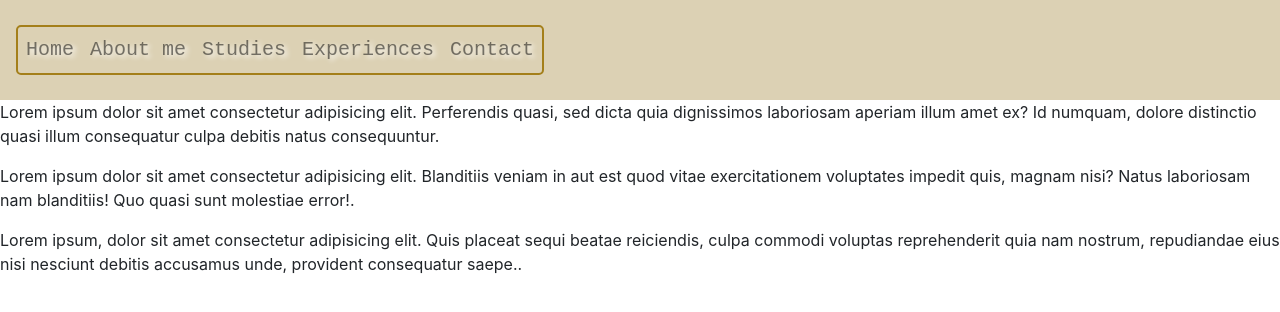
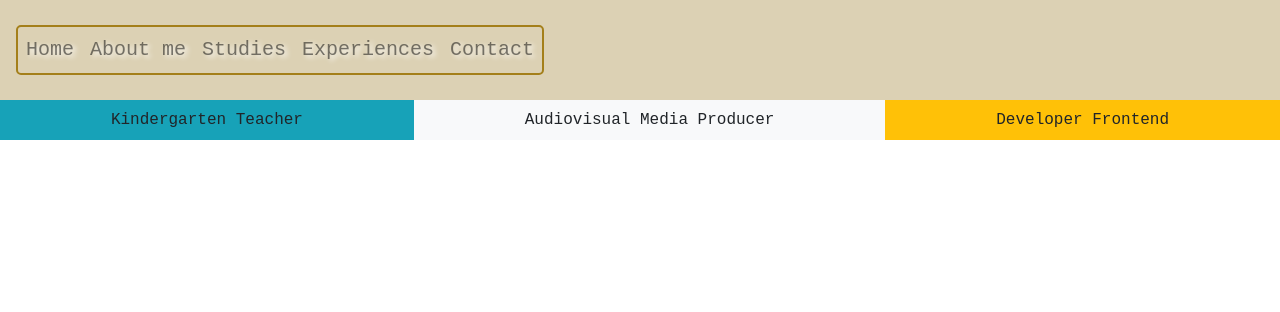
Before and after one commit to tamisimes/miportfoliocoder, a website: page PAGES/professional.html in a window 1280 px wide. Drawn offline with nearby package versions, Linux system fonts and the light colour scheme.

Commit message:
más bootstrap

```diff
--- a/PAGES/professional.html
+++ b/PAGES/professional.html
@@ -30,17 +30,11 @@
           </ul>
         </div>
       </nav>
-<div class="cuadro1">
-    <p>Lorem ipsum dolor sit amet consectetur adipisicing elit. Perferendis quasi, sed dicta quia dignissimos laboriosam aperiam illum amet ex? Id numquam, dolore distinctio quasi illum consequatur culpa debitis natus consequuntur.</p>
-</div>
-
-<div class="cuadro2">
-    <p>Lorem ipsum dolor sit amet consectetur adipisicing elit. Blanditiis veniam in aut est quod vitae exercitationem voluptates impedit quis, magnam nisi? Natus laboriosam nam blanditiis! Quo quasi sunt molestiae error!.</p>
-</div>
-
-<div class="cuadro3">
-    <p>Lorem ipsum, dolor sit amet consectetur adipisicing elit. Quis placeat sequi beatae reiciendis, culpa commodi voluptas reprehenderit quia nam nostrum, repudiandae eius nisi nesciunt debitis accusamus unde, provident consequatur saepe..</p>
-</div>
+      <div class="d-flex">
+        <div class="p-2 bg-info flex-fill"> Kindergarten Teacher</div>
+        <div class="p-2 bg-light flex-fill">Audiovisual Media Producer</div>
+        <div class="p-2 bg-warning flex-fill">Developer Frontend</div>
+      </div>
 <script src="https://cdn.jsdelivr.net/npm/jquery@3.5.1/dist/jquery.slim.min.js" integrity="sha384-DfXdz2htPH0lsSSs5nCTpuj/zy4C+OGpamoFVy38MVBnE+IbbVYUew+OrCXaRkfj" crossorigin="anonymous"></script>
 <script src="https://cdn.jsdelivr.net/npm/bootstrap@4.6.2/dist/js/bootstrap.bundle.min.js" integrity="sha384-Fy6S3B9q64WdZWQUiU+q4/2Lc9npb8tCaSX9FK7E8HnRr0Jz8D6OP9dO5Vg3Q9ct" crossorigin="anonymous"></script>
 </body>
--- a/SCSS/estilos.scss
+++ b/SCSS/estilos.scss
@@ -82,7 +82,7 @@ h1 {
 h2 {
     color: $marronclarito;
     margin-top:50px;
-    animation-duration: 10s;
+    animation-duration: 2s;
     animation-name: aparecer;
   }
 @keyframes aparecer {
@@ -162,7 +162,7 @@ h2 span {
     h1 {
         font-size: 25px;
         margin-top: 40px;
-        animation-duration: 5s;
+        animation-duration: 2s;
         animation-name: aparecer;
         animation-iteration-count: infinite;
     }
@@ -271,7 +271,13 @@ h2 span {
 }
 
 .contenedor-formulario {
-    background-image: radial-gradient(circle,$rosa, black);
+    background-image: radial-gradient(circle,$marronclarito,$rosa);
     width: 100%;
-    height:500px;
+    height:700px;
+    margin-top: -50px;
 }
+
+.d-flex {
+    text-align: center;
+    font-family: 'Courier New', Courier, monospace;
+}
```
Also changed, not shown: PAGES/contact.html (+1 -1 lines), PAGES/experience.html (+1 -2 lines), css/estilos.css, 1 other file.
